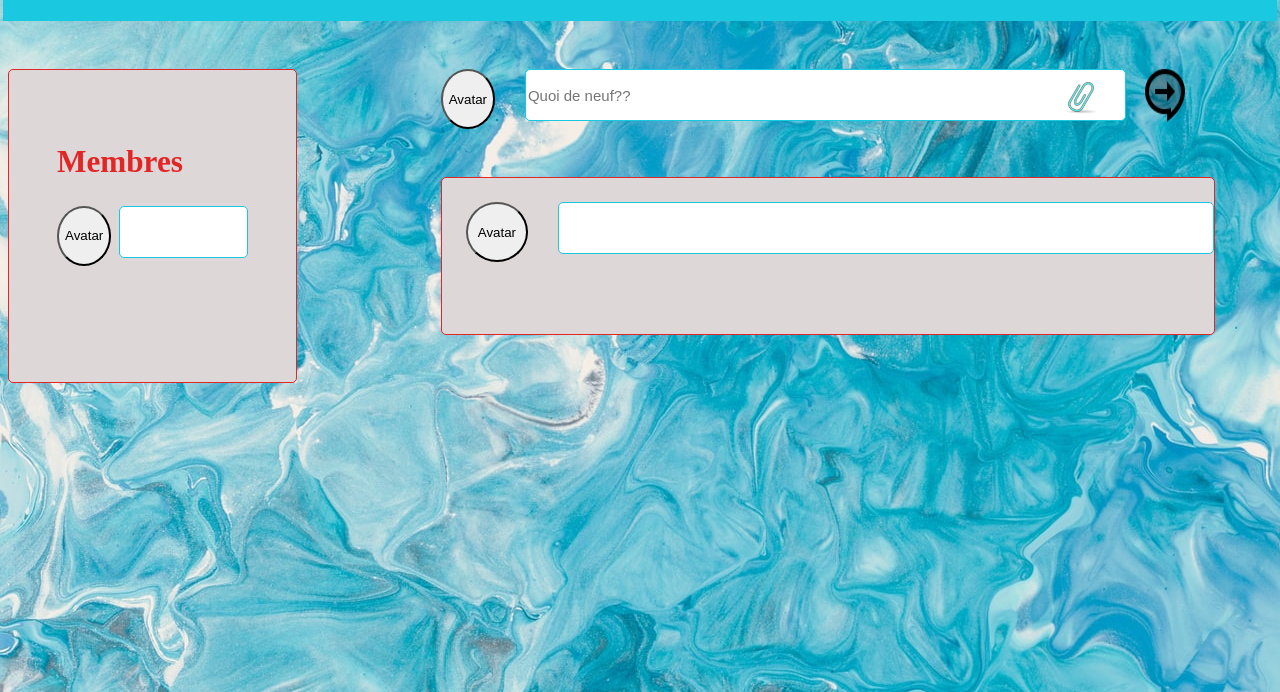
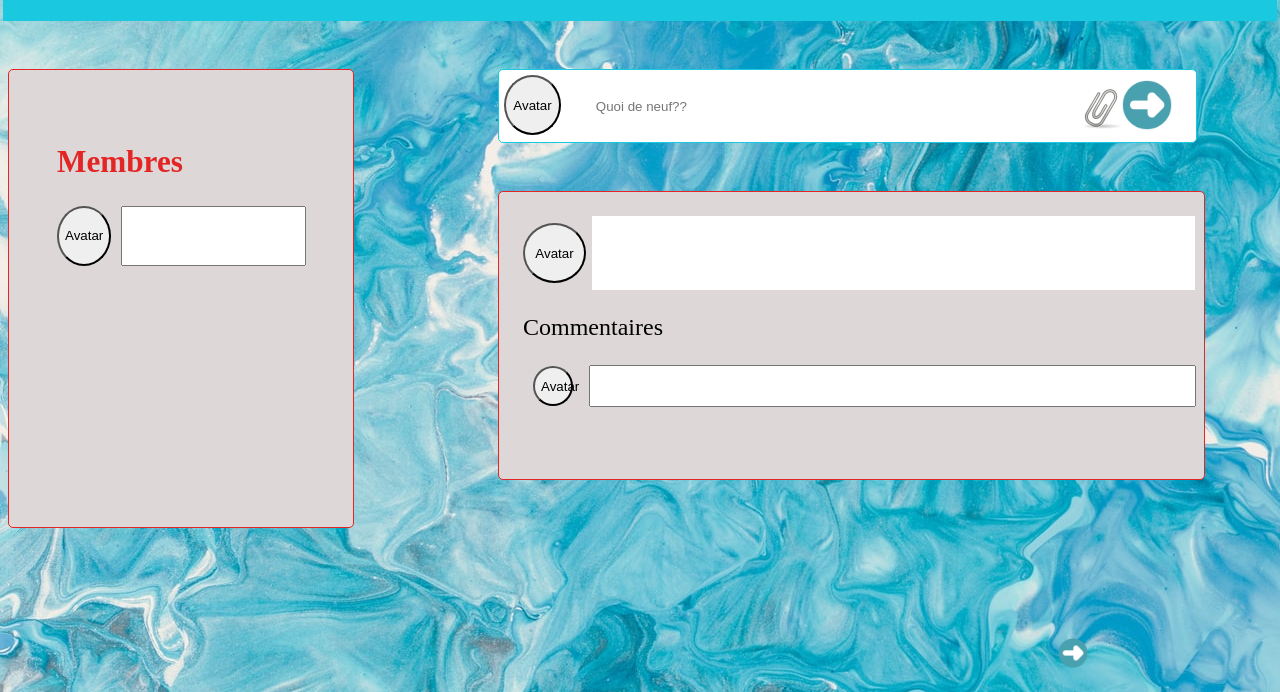
Before and after one commit to Chaplin16/RamosAurore_7_21032021, a website: page RamosAurore_7_21032021/Frontend/pageTchats.html in a window 1280 px wide. Shown: the part 108-800 px from the top of the page. Drawn offline with Linux system fonts and the light colour scheme.

Commit message:
design sur front pageTchat

```diff
--- a/RamosAurore_7_21032021/Frontend/js/indexMember.js
+++ b/RamosAurore_7_21032021/Frontend/js/indexMember.js
@@ -24,7 +24,7 @@ btnSubmitMember.addEventListener("click", function (event) { // envoie du formul
             let avatarConnect = data.contact.avatar
 
 //ouverture de la page de confirmation ave les parametres dans l url
-               window.location.assign("pageTchats.html"+ avatarConnect + "&user=" + usernameConnect )
+               window.location.assign("pageTchats.html?avatar="+ avatarConnect + "&user=" + usernameConnect )
         })
         //le retour en cas de non connection au serveur
         .catch(function(err) {
--- a/RamosAurore_7_21032021/Frontend/js/indexNewUser.js
+++ b/RamosAurore_7_21032021/Frontend/js/indexNewUser.js
@@ -27,7 +27,7 @@ btnSubmitNewUser.addEventListener("click", function (event) { // envoie du formu
             let avatarConnect = data.contact.avatar;
 
 //ouverture de la page de confirmation ave les parametres dans l url
-               window.location.assign("pageTchats.html"+ avatarConnect + "&user=" + usernameConnect )
+               window.location.assign("pageTchats.html?avatar="+ avatarConnect + "&username=" + usernameConnect )
         })
         //le retour en cas de non connection au serveur
         .catch(function(err) {
--- a/RamosAurore_7_21032021/Frontend/js/pageTchats.js
+++ b/RamosAurore_7_21032021/Frontend/js/pageTchats.js
@@ -1,7 +1,7 @@
 let config = "http://localhost:3000";
-let myTchat = document.getElementById('myTchat');
+let myTchat = document.getElementById('otherTchats');
 
-function showMessage(tchat){
+function showTchats(tchat){
     myTchat.innerHTML += ``
         //la partie pour le message du user connecté//
 }
@@ -14,7 +14,7 @@ let allTchatsUsers = fetch(config)
     .then(function(listTchats) {
         for (let message of listMessages) {
             let tchat = new Tchats(message);
-            showMessage(tchat);
+            showTchats(tchat);
         }
     })
     .catch(function(err) { //le retour en cas de non connection au serveur
--- a/RamosAurore_7_21032021/Frontend/pageTchats.html
+++ b/RamosAurore_7_21032021/Frontend/pageTchats.html
@@ -16,41 +16,50 @@
             <h1>Groupomania</h1>
         </header>
         <main class="containerTchatsAndUsers">
-            <section class= "users">
+            <section class= "members">
                 <h2>Membres</h2>
-                <div class="allUsers">
-                    <button class="avatar_post">
+                <div class="allMembers">
+                    <button class="avatarMember">
                         <a href="#">Avatar</a>
                     </button>
                     <label for="username"> </label>
-                    <input class="input_formulaire_users" type="text" name="username" id="username"/>
+                    <input class="inputMemberName" type="text" name="username" id="username"/>
                 </div>
             </section>
             <section class="post">
-                <div class="myTchat" id="myTchat"> <!--partie HTML importée en pageTchats.js -->
-                    <button class="avatar_post">
+                <div class="tchatUserConnect" id="tchatUserConnect"> <!--partie HTML importée en pageTchats.js -->
+                    <button class="avatarConnect">
                         <a href="#">Avatar</a>
                     </button>
-                    <label for="tchatMainUser"> </label>
-                    <input class="input_formulaire_post"
+                    <label for="userConnect"> </label>
+                    <input class="inputTchatUserConnect"
                             type="text"
-                            name="tchatMainUser"
-                            id="tchatMainUser"
+                            name="userConnect"
+                            id="inputTchatUserConnect"
                             placeholder="Quoi de neuf??"
-                        />
+                    />
                         <!--<a href="#" dowload="${tchat.attachment}>-->
-                    <img class="linkImage" src="images/trombone_40.png"/>
+                    <img class="linkImage" src="images/trombone_50.png"/>
 
-                    <img class="linkSend" src="images/send.png">
+                    <img class="linkSend" src="images/fleche.png">
                     <!--<input type=submit id="btnTchat" class="linkSend" data-id="${tchat.id}" data-content="${tchat.content} data-image="${tchat.attachment}" data-name="${tchat.userId}" data-create="${tchat.createAt}" data-update="${tchat.updatedAt}">-->
                 </div>
-                <div class="otherTchats">
-                    <button class="avatar_post">
-                        <a href="#">Avatar</a>
-                    </button>
-                    <label for="tchatUser"> </label>
-                    <input class="input_formulaire_post" type="texterea" name="tchatUser" id="tchatUser"
-                    />
+                <div class="tchatsMembersAndComments">
+                    <div class="tchatMember">
+                        <button class="avatarMember">
+                            <a href="#">Avatar</a>
+                        </button>
+                        <label for="allTchatMember"> </label>
+                        <input class="inputTchatMember" type="texterea" name="allTchatMember" id="tchatMember"/>
+                    </div>
+                    <div class="commentUser">
+                        <p>Commentaires</p>
+                        <button class="avatarComment">
+                            <a href="#">Avatar</a>
+                        </button>
+                        <input class="commentUserConnect" type="texterea" name="commentUser" id="commentUserConnect"/>
+                        <img class="commentSend" src="images/fleche.png">
+                    </div>
                 </div>
             </section>
         </main>
--- a/RamosAurore_7_21032021/Frontend/screen.css
+++ b/RamosAurore_7_21032021/Frontend/screen.css
@@ -119,21 +119,26 @@ footer a:hover{
     width: 100%;
 }
 
-.myTchat,
-.otherTchats,
-.allUsers{
+.tchatUserConnect,
+.tchatsMembersAndComments,
+.allMembers{
     display: flex;
     column-gap: 2%;
     margin-bottom: 2rem;
 }
-.myTchat,
-.otherTchats{
+.tchatUserConnect,
+.tchatsMembersAndComments{
     width:100%;
 }
 
-.input_formulaire_post,
-.input_formulaire_users{
-    height: 2rem;
+.inputTchatUserConnect,
+.inputTchatMember {
+    width: 88%;
+    border: none;
+}
+
+.tchatUserConnect{
+    height: 3rem;
     border: 1px solid var(--turquoise);
     width: 100%;
     text-align: left;
@@ -141,7 +146,7 @@ footer a:hover{
     border-radius:5px;
     background-color: white;
 }
-.input_formulaire_post{
+.tchatUserConnect{
     position: relative;
 }
 
@@ -151,46 +156,70 @@ footer a:hover{
 
 .linkImage{
     position: absolute;
-    right:14%;
-    top: 7.7rem;
+    right:10%;
+    top: 13px;
 }
 
 .linkSend{
     position: relative;
-    left: 0rem;
-    bottom: 5px;
-
+    right: 1rem;
+    top: 10px;
+    width: 50px;
+    height: 50px;
 }
 
-.avatar_post{
+.avatarConnect,
+.avatarMember{
     border-radius: 50% ;
     width: 63px;
     height: 60px;
 }
 
-.users{
+.avatarConnect{
+    margin:5px;
+}
+
+.avatarComment{
+    border-radius: 50%;
+    width: 40px;
+    height:40px;
+    margin: 0px 10px;
+}
+
+.members{
     background-color: rgb(221, 215, 215);
     padding:2rem;
     border: 1px var(--rouge) solid;
     border-radius: 5px;
 }
 
-.input_formulaire_users{
-    padding-right: 1rem;
-}
-
-.otherTchats{
+.tchatsMembersAndComments{
+    display: flex;
+    flex-direction: column;
     border: 1px  var(--rouge) solid;
     width: 90%;
     padding: 1rem 0 3rem 1rem;
     margin-right: 1rem;
     background-color: rgb(221, 215, 215);
     border-radius: 5px;
+    width:88%;
 }
 
-.otherTchats .input_formulaire_post{
-    width:88%;
+.inputTchatMember{
+    height: 3rem;
 }
-.myTchat{
+
+.tchatUserConnect{
     width: 90%;
 }
+
+.commentUserConnect{
+    height: 1.5rem;
+    width: 88%;
+}
+.commentSend{
+    position: absolute;
+    right: 8rem;
+    bottom:1rem;
+    width: 30px;
+}
```
Also changed, not shown: RamosAurore_7_21032021/Frontend/package.json (added, +19 -0 lines), RamosAurore_7_21032021/Frontend/images/fleche.png (added), RamosAurore_7_21032021/Frontend/images/send_20.png (added), RamosAurore_7_21032021/Frontend/images/send_30.png (added), RamosAurore_7_21032021/Frontend/images/send_38.png (added), RamosAurore_7_21032021/Frontend/images/trombone_50.png (added).
